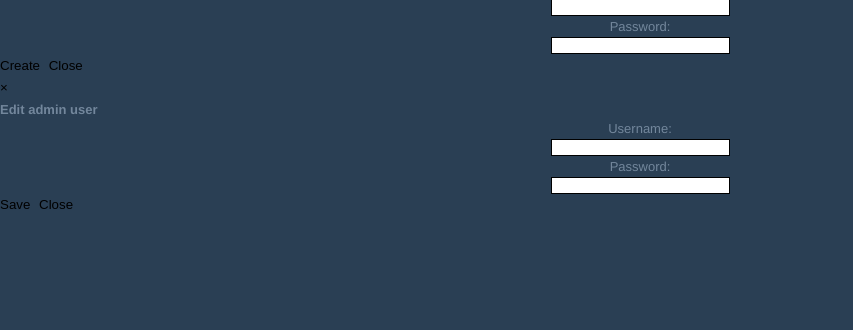
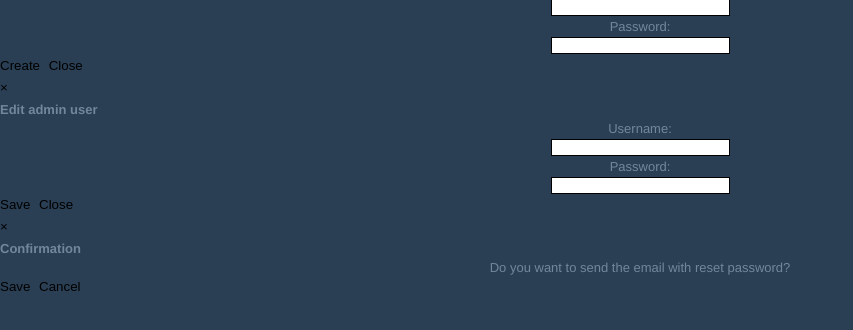
Before and after one commit to cool-webpro17/crowdfilms, a Yii app: template views/admin/settings.php in a window 1280 px wide. Shown: the part 226-556 px from the top of the page, without its empty margins (0-853 px from the left). Run offline with PHP 8.4 and a stand-in for Yii, Linux system fonts and the light colour scheme; the template is opened without the code that fills it, so the values that code supplies are empty; some libraries are stand-ins or nearby versions; some web fonts are replaced.

Commit message:
addming confirmation dialog

```diff
--- a/controllers/AdminController.php
+++ b/controllers/AdminController.php
@@ -245,13 +245,15 @@ class AdminController extends Controller
             'password' => $data['password'],
         ];
 
-        Yii::$app->mailer
+        $success =Yii::$app->mailer
             ->compose('resend_password')
             ->setGlobalMergeVars($vars)
             ->setTo($data['username'])
             ->setFrom('team@crowdfilms.be')
             ->setReplyTo('team@crowdfilms.be')
             ->send();
+
+        return Yii::$app->api->_sendResponse(200, $success, true);
     }
 
     public function actionActivity_log() {
--- a/views/admin/settings.php
+++ b/views/admin/settings.php
@@ -104,6 +104,26 @@ $export_options =  Yii::$app->params['adminTools']['export'];
     </div><!-- /.modal-dialog -->
 </div><!-- /.modal -->
 
+<div id="resend-confirm" class="modal fade">
+    <div class="modal-dialog">
+        <div class="modal-content">
+            <div class="modal-header">
+                <button type="button" class="close" data-dismiss="modal" aria-hidden="true">×</button>
+                <h4 class="modal-title">Confirmation</h4>
+            </div>
+            <div class="modal-body">
+                <div class="text-center">
+                    Do you want to send the email with reset password?
+                </div>
+            </div>
+            <div class="modal-footer">
+                <button type="button" class="btn btn-primary btn-save-confirm">Save</button>
+                <button type="button" class="btn btn-default" data-dismiss="modal">Cancel</button>
+            </div>
+        </div><!-- /.modal-content -->
+    </div><!-- /.modal-dialog -->
+</div><!-- /.modal -->
+
 <script>
     function request(url, requestData, callback) {
         $.ajax({
@@ -121,6 +141,10 @@ $export_options =  Yii::$app->params['adminTools']['export'];
     }
 
     $(document).ready(function(){
+        var resendRequest = {
+            'username': '',
+            'password': ''
+        };
         $('.btn-add-admin').on('click', function(){
             $('#admin-create').modal('show');
         });
@@ -166,15 +190,15 @@ $export_options =  Yii::$app->params['adminTools']['export'];
             request('/admin/remove_admin', jsonRequest);
         });
         $('.btn-resend').on('click', function() {
-            var username = $(this).parent().parent().find('td:first-child').html();
-            var password = $(this).parent().parent().find('td:nth-child(2)').html();
+            resendRequest.username = $(this).parent().parent().find('td:first-child').html();
+            resendRequest.password = $(this).parent().parent().find('td:nth-child(2)').html();
 
-            var jsonRequest = {
-                'username': username,
-                'password': password
-            };
-
-            request('/admin/resend_email', jsonRequest);
+            $('#resend-confirm').modal('show');
+        });
+        $('.btn-save-confirm').on('click', function() {
+            request('/admin/resend_email', resendRequest, function() {
+                $('#resend-confirm').modal('hide');
+            });
         });
     });
 </script>
```
